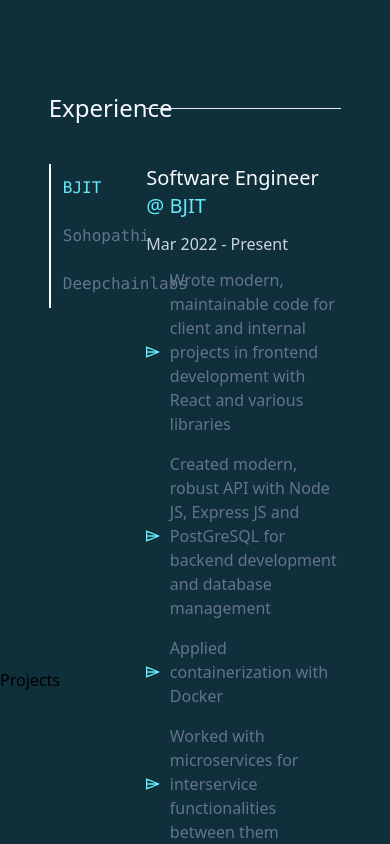
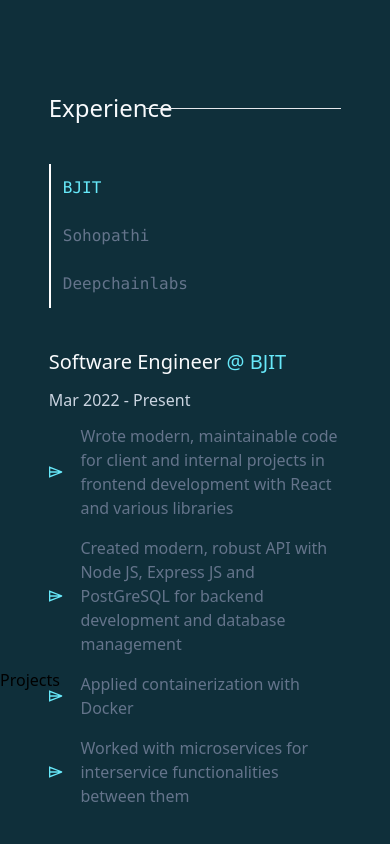
Before and after one commit to snigdho611/snigdho611.dev, a Next.js app: page / in a window 390 px wide. Shown: the part 2268-3112 px from the top of the page. After the commit the page ends 3076 px from the top, so only its background shows below. Built offline with nearby package versions, Linux system fonts and the light colour scheme.

Commit message:
Updated fixess

```diff
--- a/src/components/Experience/index.tsx
+++ b/src/components/Experience/index.tsx
@@ -56,7 +56,7 @@
         <span className="w-1/3 text-2xl text-slate-50">Experience</span>
         <hr className="w-2/3" />
       </div>
-      <div className="flex">
+      <div className="flex sm:flex-row flex-col sm:gap-0 gap-10">
         <div className="w-1/3 flex flex-col">
           {data.map(({ company }, i) => {
             return (
@@ -72,7 +72,7 @@
             );
           })}
         </div>
-        <div className="w-2/3 flex flex-col gap-3">
+        <div className="sm:w-2/3 w-full flex flex-col gap-3">
           <span className="text-cyan-300 text-xl">
             <span className="text-slate-50">{data[activeExperience].title}</span>
             <span>
```
